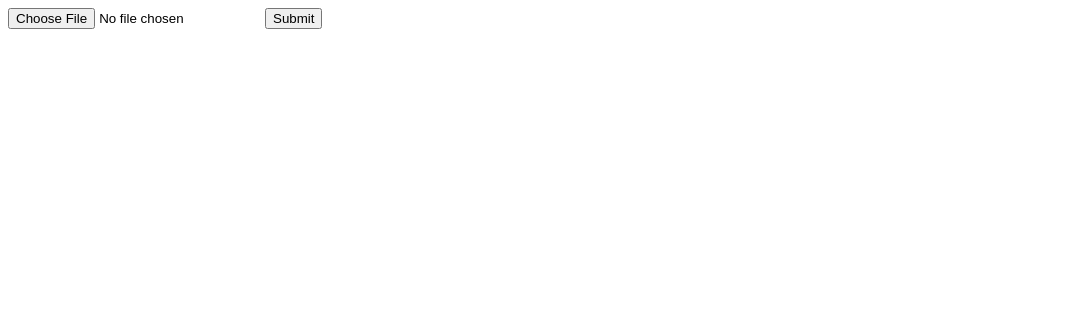
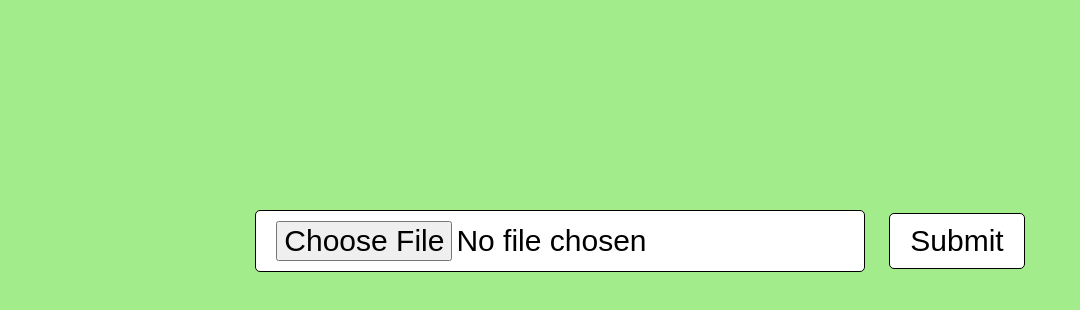
Before and after one commit to PhilboBaggins/file-upload, a plain HTML site: page src/index.html in a window 1280 px wide. Shown: the whole page, without its empty margins (0-1080 px from the left). Drawn offline with Linux system fonts and the light colour scheme.

Commit message:
Make index.html look a little nicer

```diff
--- a/src/index.html
+++ b/src/index.html
@@ -4,7 +4,22 @@
         <meta http-equiv="content-type" content="text/html; charset=UTF-8">
         <title>File upload</title>
         <style type="text/css">
-            /* ????? */
+            body {
+                text-align: center;
+                padding-top: 15%;
+                background-color: #a2ec8c;
+            }
+            .big-button {
+                display: inline-block;
+                padding: 10px 20px;
+                font-size: 30px;
+                text-decoration: none;
+                color: #000;
+                background-color: #fff;
+                border: 1px solid #000;
+                border-radius: 5px;
+                margin: 10px;
+            }
         </style>
         <script type="text/javascript">
             // ?????
@@ -12,8 +27,8 @@
     </head>
     <body>
         <form action="/upload" method="post", enctype="multipart/form-data">
-            <input type="file" id="myFile" name="filename">
-            <input type="submit">
+            <input type="file" id="myFile" name="filename" class="big-button">
+            <input type="submit" class="big-button">
         </form>
     </body>
 </html>
```
